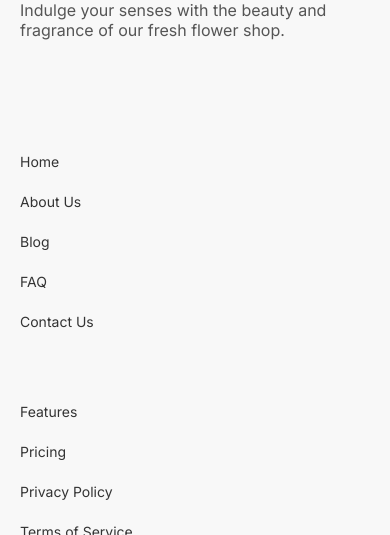
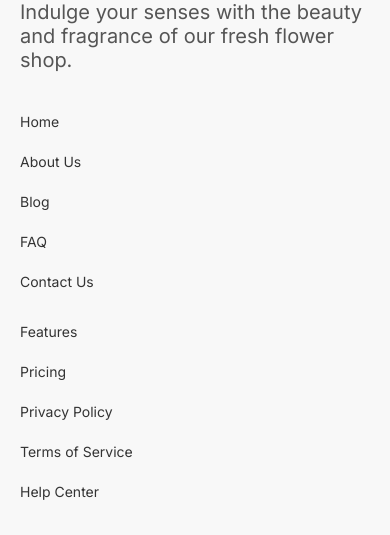
Before and after one commit to Protap55/Assignment-02, a plain HTML site: page index.html in a window 390 px wide. Shown: the part 4536-5071 px from the top of the page. Drawn offline with Linux system fonts and the light colour scheme.

Commit message:
footer section responsive done

```diff
--- a/css/style.css
+++ b/css/style.css
@@ -592,5 +592,15 @@ body {
     border-radius: 0;
     border-top: none;
   }
-
+ .footer-container {
+      margin: 0;
+      display: flex;
+      flex-direction: column;
+      flex-wrap: wrap;
+      gap: 10px;
+    }
+    .footer-description {
+      font-size: 20px;
+      font-family: "Inter", sans-serif;
+    }
 }
```
